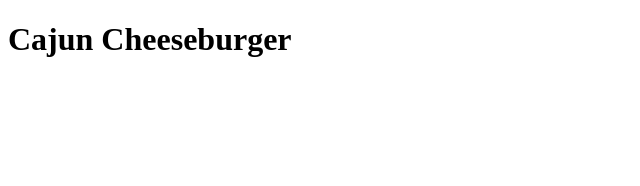
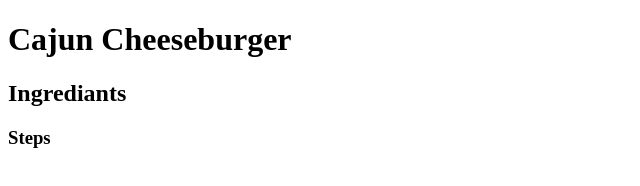
Before and after one commit to Urvakhan/odin-recipes, a plain HTML site: page cheeseburger.html in a window 1280 px wide. Shown: the whole page, without its empty margins (0-640 px from the left). Drawn offline with Linux system fonts and the light colour scheme.

Commit message:
Added additional headings

```diff
--- a/cheeseburger.html
+++ b/cheeseburger.html
@@ -6,5 +6,7 @@
 </head>
 <body>
     <h1>Cajun Cheeseburger</h1>
+    <h2>Ingrediants</h2>
+    <h3>Steps</h3>
 </body>
 </html>
```
